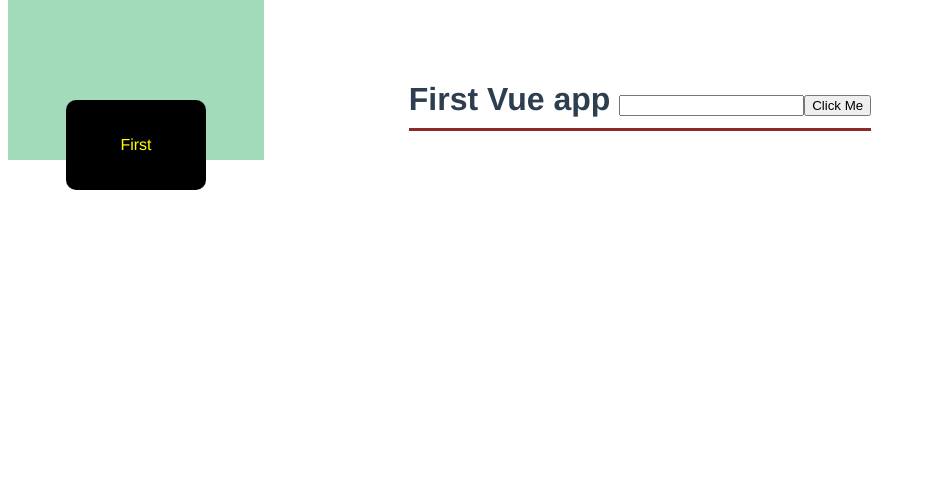
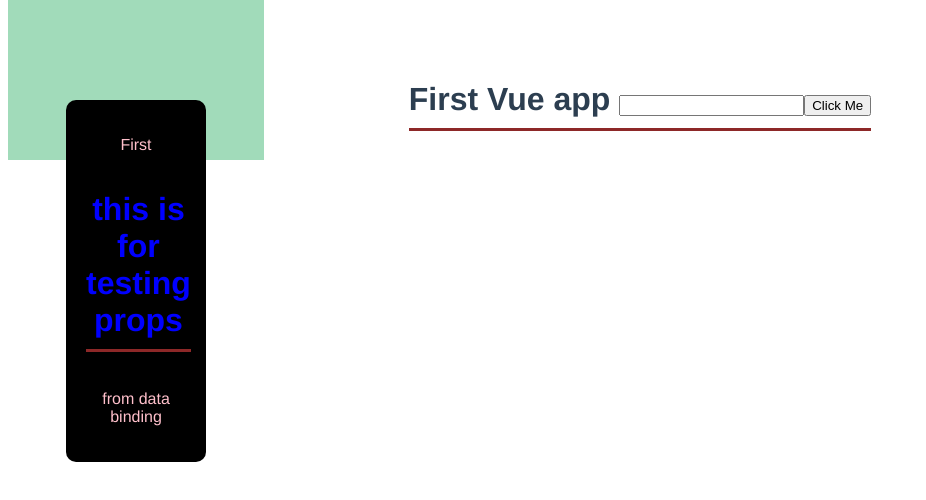
Before and after one commit to adeelarifbhatti/vuesecond, a Vue app: page / in a window 1280 px wide. Shown: the top 500 px of the page, without its empty margins (0-926 px from the left). Built offline with nearby package versions, Linux system fonts and the light colour scheme.

Commit message:
Learning about passing props

```diff
--- a/src/components/FirstComponent.vue
+++ b/src/components/FirstComponent.vue
@@ -1,12 +1,22 @@
 <template>
     <div class="backdrop">
-        <div class="first">
+        <div class="first" :class="{ sale: theme === 'sale'}">
             <p>
                 First
             </p>
+            <h1>{{ header }}</h1>
+            <p> {{ text }} </p>
+
         </div>
     </div>
 </template>
+
+<script>
+export default {
+    props: ['header', 'text', 'theme']
+}
+</script>
+
 
 <style>
 .first {
@@ -24,4 +34,11 @@
     width: 20%;
     height: 20%;
 }
+.first.sale {
+    background: black;
+    color: pink;
+}
+.first.sale h1 {
+    color: blue;
+}
 </style>
```
